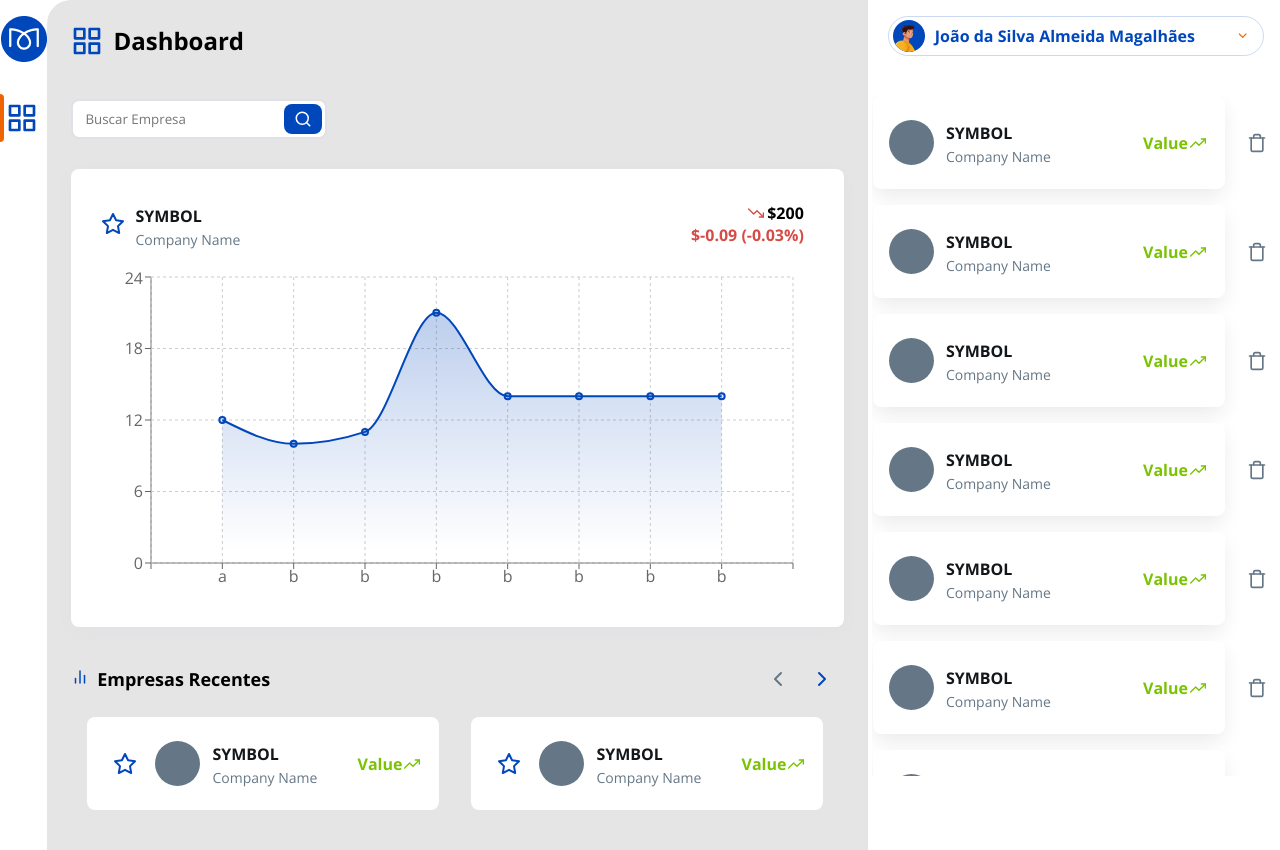
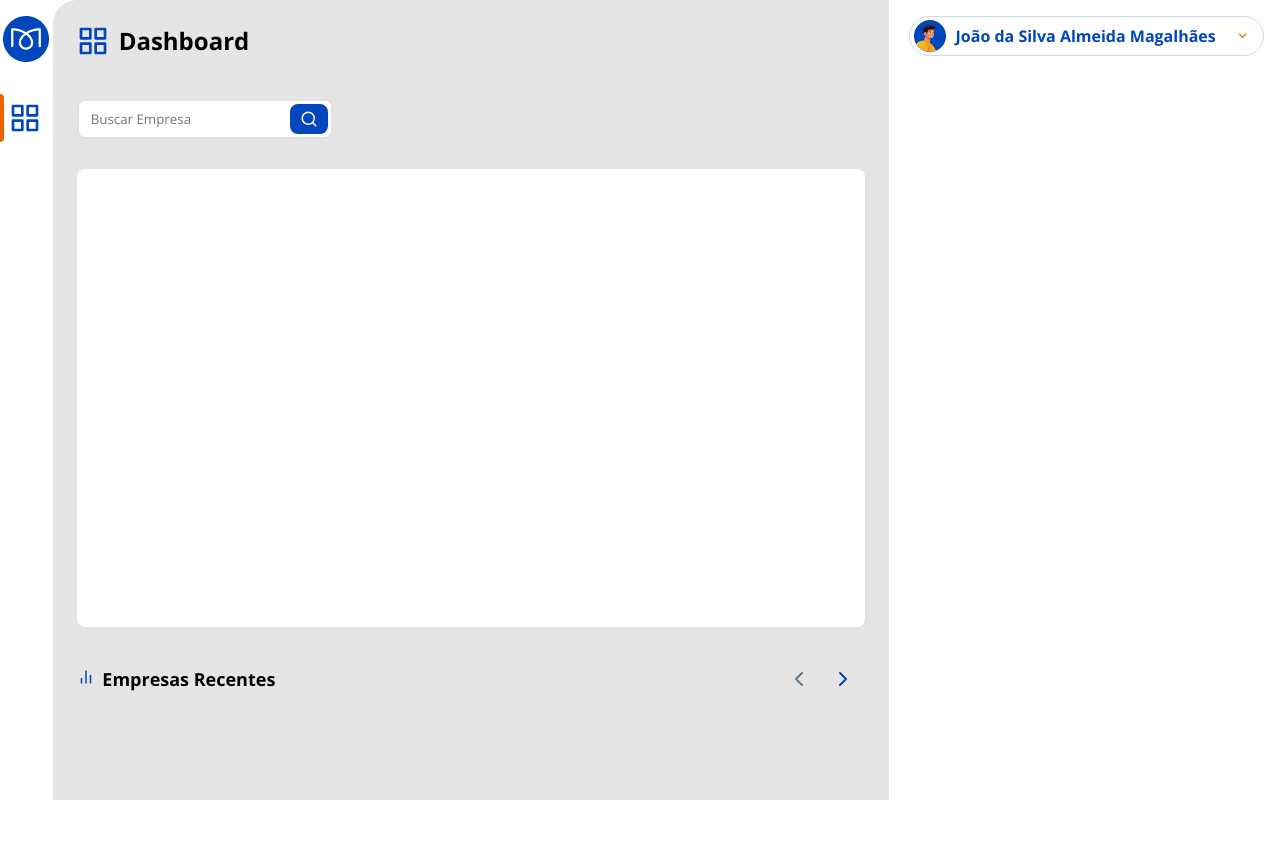
Before and after one commit to gabrielcarneiro97/stocks-panel, a React (Create React App) app: page / in a window 1280 px wide. After the commit the page ends 800 px from the top, so only its background shows below. Built offline with nearby package versions, Linux system fonts and the light colour scheme.

Commit message:
parte síncrona da store pronta

```diff
--- a/src/components/AddToFavButton/AddToFavButton.tsx
+++ b/src/components/AddToFavButton/AddToFavButton.tsx
@@ -1,14 +1,17 @@
 import { FiStar } from 'react-icons/fi';
 import { Button, Tooltip } from 'components';
+import { useDispatch } from 'react-redux';
+import { actions } from 'store';
 
 type Props = {
-  companyId : number;
+  symbol : string;
 }
 
 export default function AddToFavButton(props : Props) {
-  const { companyId } = props;
+  const { symbol } = props;
+  const dispatch = useDispatch();
 
-  const handleClick = () => console.log(companyId);
+  const handleClick = () => dispatch(actions.favorites.add(symbol));
 
   return (
     <Tooltip content="Favoritar">
--- a/src/components/Favorites/Favorites.tsx
+++ b/src/components/Favorites/Favorites.tsx
@@ -1,5 +1,7 @@
 import styled from 'styled-components';
 import { ProfileBar } from 'components';
+import { useSelector } from 'react-redux';
+import { selectors } from 'store';
 import { FavoriteStockCard } from './components';
 
 const Container = styled.div`
@@ -38,23 +40,27 @@ const Cards = styled.div`
 `;
 
 export default function Favorites() {
+  const favorites = useSelector(selectors.favorites.getCompanies);
+
   return (
     <Container>
       <ProfileBar />
       <Cards>
-        <FavoriteStockCard />
-        <FavoriteStockCard />
-        <FavoriteStockCard />
-        <FavoriteStockCard />
-        <FavoriteStockCard />
-        <FavoriteStockCard />
-        <FavoriteStockCard />
-        <FavoriteStockCard />
-        <FavoriteStockCard />
-        <FavoriteStockCard />
-        <FavoriteStockCard />
+        {
+          favorites.map(
+            (comp) => (
+              <FavoriteStockCard
+                key={comp.symbol}
+                companyName={comp.name}
+                symbol={comp.symbol}
+                logoSrc={comp.logoSrc}
+                changeValue={comp.changeValue}
+              />
+            ),
+          )
+        }
+      </Cards>
 
-      </Cards>
     </Container>
   );
 }
--- a/src/components/Favorites/components/FavoriteStockCard/FavoriteStockCard.tsx
+++ b/src/components/Favorites/components/FavoriteStockCard/FavoriteStockCard.tsx
@@ -1,6 +1,8 @@
 import { FiTrash } from 'react-icons/fi';
 import styled, { useTheme } from 'styled-components';
 import { Button, StockCard } from 'components';
+import { useDispatch } from 'react-redux';
+import { actions } from 'store';
 
 const Container = styled.div`
   display: flex;
@@ -12,15 +14,37 @@ const Container = styled.div`
   }
 `;
 
-export default function FavoriteStockCard() {
+type Props = {
+  companyName: string;
+  symbol: string;
+  changeValue: number;
+  logoSrc?: string;
+}
+
+export default function FavoriteStockCard(props : Props) {
+  const {
+    companyName, symbol, changeValue, logoSrc,
+  } = props;
+  const dispatch = useDispatch();
   const theme = useTheme();
+
+  const handleDelete = () => dispatch(actions.favorites.remove(symbol));
 
   return (
     <Container>
-      <StockCard />
-      <Button variant="ghost">
+      <StockCard
+        companyName={companyName}
+        symbol={symbol}
+        changeValue={changeValue}
+        logoSrc={logoSrc}
+      />
+      <Button variant="ghost" onClick={handleDelete}>
         <FiTrash color={theme.colors.gray002} size={20} />
       </Button>
     </Container>
   );
 }
+
+FavoriteStockCard.defaultProps = {
+  logoSrc: undefined,
+};
--- a/src/components/MainContent/components/Chart/Chart.tsx
+++ b/src/components/MainContent/components/Chart/Chart.tsx
@@ -1,4 +1,3 @@
-import { useState } from 'react';
 import { FiTrendingDown, FiTrendingUp } from 'react-icons/fi';
 import {
   CartesianGrid, Tooltip as RechartsTooltip, XAxis, YAxis, Area, AreaChart, ResponsiveContainer,
@@ -8,6 +7,8 @@ import {
   AddToFavButton, Company,
 } from 'components';
 
+import { useSelector } from 'react-redux';
+import { selectors } from 'store';
 import { ChartTooltip } from './components';
 
 const Container = styled.div`
@@ -58,15 +59,21 @@ const Variation = styled.div<{ variation : string }>`
 const data = [{ Data: '', Preço: null }, { Data: 'a', Preço: 12 }, { Data: 'b', Preço: 10 }, { Data: 'b', Preço: 11 }, { Data: 'b', Preço: 21 }, { Data: 'b', Preço: 14 }, { Data: 'b', Preço: 14 }, { Data: 'b', Preço: 14 }, { Data: 'b', Preço: 14 }, { Data: '', Preço: null }];
 
 export default function Chart() {
-  const [variation] = useState('negative');
+  const company = useSelector(selectors.chart.active);
+
   const theme = useTheme();
+
+  const variation = company && company.changeValue <= 0 ? 'negative' : 'positive';
 
   return (
     <Container>
+      {
+        company
+        && (
+          <>
             <Header>
               <CompanyContainer>
-          <AddToFavButton companyId={0} />
-
+                <AddToFavButton symbol={company.symbol} />
                 <Company />
               </CompanyContainer>
               <PriceContainer>
@@ -121,6 +128,11 @@ export default function Chart() {
                 />
               </AreaChart>
             </ResponsiveContainer>
+          </>
+
+        )
+      }
+
     </Container>
   );
 }
--- a/src/components/MainContent/components/Recents/Recents.tsx
+++ b/src/components/MainContent/components/Recents/Recents.tsx
@@ -2,6 +2,8 @@ import { useRef, useState } from 'react';
 import { FiBarChart2, FiChevronLeft, FiChevronRight } from 'react-icons/fi';
 import styled, { useTheme } from 'styled-components';
 import { AddToFavButton, Button, StockCard } from 'components';
+import { useSelector } from 'react-redux';
+import { selectors } from 'store';
 
 const Container = styled.div``;
 
@@ -40,29 +42,14 @@ const Buttons = styled.div`
   display: flex;
 `;
 
-const cards = [{
-  id: 0,
-}, {
-  id: 1,
-}, {
-  id: 2,
-}, {
-  id: 3,
-}, {
-  id: 4,
-}, {
-  id: 5,
-}, {
-  id: 6,
-}];
-
 const cardWithMarginWidth = 384;
 
 export default function Recents() {
-  const theme = useTheme();
+  const recents = useSelector(selectors.recents.getCompanies);
   const [scrollStatus, setScrollStatus] = useState(0);
   const [actualCard, setActualCard] = useState(0);
   const cardsRef = useRef<HTMLDivElement>(null);
+  const theme = useTheme();
 
   return (
     <Container>
@@ -116,8 +103,18 @@ export default function Recents() {
         }}
         ref={cardsRef}
       >
-        {cards.map(
-          (el) => <StockCard hoverble key={el.id} addon={<AddToFavButton companyId={el.id} />} />,
+        {recents.map(
+          (comp) => (
+            <StockCard
+              hoverble
+              key={comp.symbol}
+              companyName={comp.name}
+              changeValue={comp.changeValue}
+              symbol={comp.symbol}
+              logoSrc={comp.logoSrc}
+              addon={<AddToFavButton symbol={comp.symbol} />}
+            />
+          ),
         )}
 
       </Cards>
--- a/src/components/StockCard/StockCard.tsx
+++ b/src/components/StockCard/StockCard.tsx
@@ -76,29 +76,28 @@ const PriceIcon = styled.div`
 `;
 
 type Props = {
-  variation? : string;
   hoverble?: boolean;
   shadow?: boolean;
   symbol?: string;
   companyName?: string;
   logoSrc?: string;
-  value?: string;
+  changeValue?: number;
   addon?: ReactNode;
 }
 
 const StockCard = forwardRef<HTMLDivElement, Props>((props : Props, ref) => {
   const {
-    variation,
     shadow,
     hoverble,
     symbol,
     companyName,
     logoSrc,
-    value,
+    changeValue,
     addon,
   } = props;
 
   const theme = useTheme();
+  const variation = changeValue && changeValue <= 0 ? 'negative' : 'positive';
 
   return (
     <Container
@@ -121,7 +120,7 @@ const StockCard = forwardRef<HTMLDivElement, Props>((props : Props, ref) => {
         <Company name={companyName} symbol={symbol} />
         <PriceContainer>
           <PriceValue variation={variation ?? 'positive'}>
-            { value || 'Value' }
+            { changeValue || 'Value' }
           </PriceValue>
           <PriceIcon>
             {variation === 'positive'
@@ -145,13 +144,12 @@ const StockCard = forwardRef<HTMLDivElement, Props>((props : Props, ref) => {
 });
 
 StockCard.defaultProps = {
-  variation: 'positive',
   hoverble: false,
   shadow: true,
   symbol: undefined,
   companyName: undefined,
   logoSrc: undefined,
-  value: undefined,
+  changeValue: undefined,
   addon: undefined,
 };
 
--- a/src/store/index.ts
+++ b/src/store/index.ts
@@ -1,13 +1,15 @@
 import { configureStore } from '@reduxjs/toolkit';
-import companiesReducer, { companiesSlice } from './slices/companiesSlice';
+import companiesReducer, { companiesSelectors, companiesSlice } from './slices/companiesSlice';
 import favoritesReducer, { favoritesSelectors, favoritesSlice } from './slices/favoritesSlice';
-import recentsReducer, { recentsSlice } from './slices/recentsSlice';
+import recentsReducer, { recentsSelectors, recentsSlice } from './slices/recentsSlice';
+import chartReducer, { chartSelectors, chartSlice } from './slices/chartSlice';
 
 const store = configureStore({
   reducer: {
     companies: companiesReducer,
     favorites: favoritesReducer,
     recents: recentsReducer,
+    chart: chartReducer,
   },
 });
 
@@ -17,10 +19,14 @@ export const actions = {
   companies: companiesSlice.actions,
   favorites: favoritesSlice.actions,
   recents: recentsSlice.actions,
+  chart: chartSlice.actions,
 };
 
 export const selectors = {
+  companies: companiesSelectors,
   favorites: favoritesSelectors,
+  recents: recentsSelectors,
+  chart: chartSelectors,
 };
 
 export type RootState = ReturnType<typeof store.getState>
--- /dev/null
+++ b/src/store/slices/chartSlice.ts
@@ -0,0 +1,31 @@
+import { createSlice, PayloadAction } from '@reduxjs/toolkit';
+import { RootState } from 'store';
+
+export interface ChartState {
+  active?: string;
+}
+
+const initialState : ChartState = {
+  active: undefined,
+};
+
+export const chartSlice = createSlice({
+  name: 'chart',
+  initialState,
+  reducers: {
+    set(state, action : PayloadAction<string>) {
+      state.active = action.payload;
+    },
+    clean(state) {
+      state.active = undefined;
+    },
+  },
+});
+
+export const chartSelectors = {
+  active(state : RootState) {
+    return state.chart.active ? state.companies[state.chart.active] : null;
+  },
+};
+
+export default chartSlice.reducer;
--- a/src/store/slices/companiesSlice.ts
+++ b/src/store/slices/companiesSlice.ts
@@ -1,11 +1,13 @@
 import { createSlice, PayloadAction } from '@reduxjs/toolkit';
+import { RootState } from 'store';
 
 interface Company {
   name: string;
   symbol: string;
   lastPrice: number;
-  change: number;
+  changeValue: number;
   changePercent: number;
+  logoSrc?: string;
   chartData?: object;
 }
 
@@ -29,4 +31,10 @@ export const companiesSlice = createSlice({
   },
 });
 
+export const companiesSelectors = {
+  getCompany(symbol : string) {
+    return (state : RootState) => state.companies[symbol];
+  },
+};
+
 export default companiesSlice.reducer;
--- a/src/store/slices/recentsSlice.ts
+++ b/src/store/slices/recentsSlice.ts
@@ -1,4 +1,5 @@
 import { createSlice, PayloadAction } from '@reduxjs/toolkit';
+import { RootState } from 'store';
 
 export interface RecentsState {
   set: Set<string>;
@@ -21,4 +22,10 @@ export const recentsSlice = createSlice({
   },
 });
 
+export const recentsSelectors = {
+  getCompanies(state : RootState) {
+    return Array.from(state.recents.set).map((symbol) => state.companies[symbol]);
+  },
+};
+
 export default recentsSlice.reducer;
```
Lines whose indentation alone changed are shown as unchanged.
